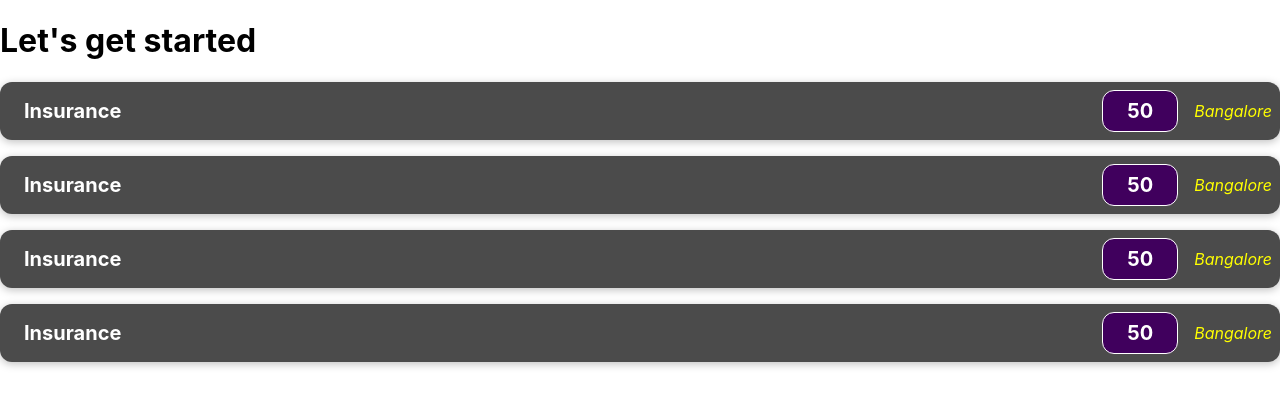
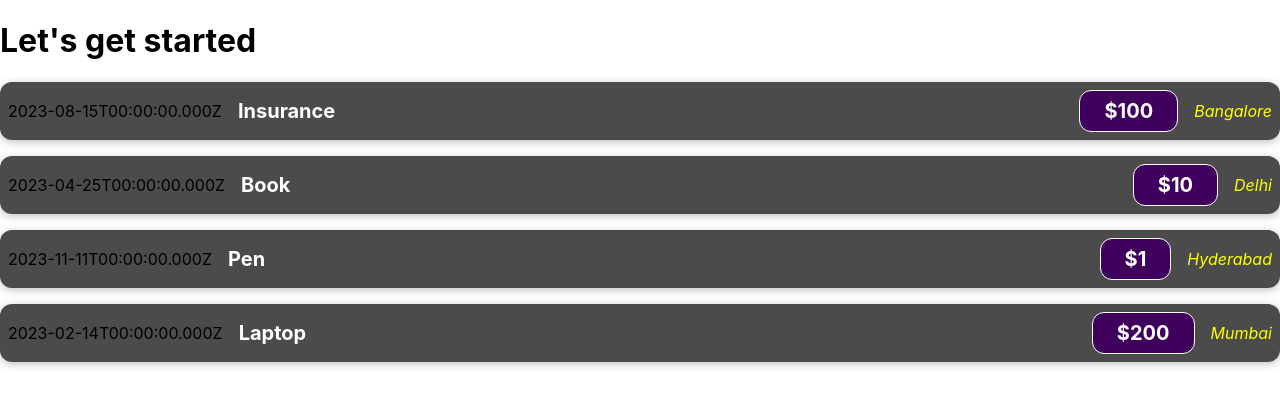
Before and after one commit to Navakesh/Learning-React, a React (Create React App) app: page / in a window 1280 px wide. Shown: the top 406 px of the page. Built offline with nearby package versions, Linux system fonts and the light colour scheme.

Commit message:
Creating Reusable Components

```diff
--- a/src/App.js
+++ b/src/App.js
@@ -1,12 +1,25 @@
 import ExpenseItem from "./components/ExpenseItem";
 function App() {
+  const expenses = [
+    { id: "1", date: new Date(2023, 7, 15), title: "Insurance", price: 100,location:"Bangalore" },
+    { id: "2", date: new Date(2023, 3, 25), title: "Book", price: 10,location:"Delhi" },
+    { id: "3", date: new Date(2023, 10, 11), title: "Pen", price: 1 ,location:"Hyderabad"},
+    { id: "4", date: new Date(2023, 1, 14), title: "Laptop", price: 200 ,location:"Mumbai"},
+  ];
   return (
     <div>
       <h1>Let's get started</h1>
-      <ExpenseItem date={new Date(2023,7,15)} title="Insurance" price="50" location="Bangalore"></ExpenseItem>
-      <ExpenseItem date={new Date(2023,7,15)} title="Book" price="20" location="Delhi"></ExpenseItem>
-      <ExpenseItem date={new Date(2023,7,15)} title="Pen" price="5" location="Hyderabad"></ExpenseItem>
-      <ExpenseItem date={new Date(2023,7,15)} title="Laptop" price="500" location="Mumbai"></ExpenseItem>
+      {expenses.map((expense, index) => {
+        return (
+          <ExpenseItem
+            key={expense.id}
+            date={expense.date}
+            title={expense.title}
+            price={expense.price}
+            location={expense.location}
+          ></ExpenseItem>
+        );
+      })}
     </div>
   );
 }
--- a/src/components/ExpenseItem.js
+++ b/src/components/ExpenseItem.js
@@ -1,17 +1,13 @@
 import "./ExpenseItem.css";
-function ExpenseItem(){
-    const expenseDate=new Date(2023,7,15).toISOString;
-    const expenseTitle="Insurance";
-    const expenseAmount=50;
-    const expenseLocation="Bangalore";
+function ExpenseItem(props){
     return(
         <div className="expense-item">
-            <div>{expenseDate}</div>
+            <div>{props.date.toISOString()}</div>
             <div className="expense-item__description">
-                <h2>{expenseTitle}</h2>
-                <div className="expense-item__price">{expenseAmount}</div>
+                <h2>{props.title}</h2>
+                <div className="expense-item__price">${props.price}</div>
             </div>
-            <div className="expense-item__location">{expenseLocation}</div>
+            <div className="expense-item__location">{props.location}</div>
         </div>
     )
 }
```
